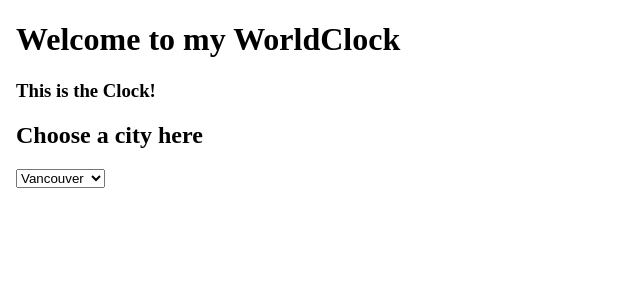
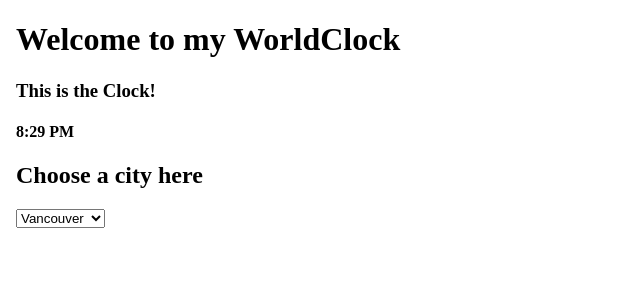
Before and after one commit to woodsmanlucas/WorldClock, an Angular app: page / in a window 1280 px wide. Shown: the top 300 px of the page, without its empty margins (0-640 px from the left). Built offline with nearby package versions, Linux system fonts and the light colour scheme.

Commit message:
added city time lookup service

```diff
--- a/src/app/ClockDirective.ts
+++ b/src/app/ClockDirective.ts
@@ -7,5 +7,5 @@ import { Component } from '@angular/core';
     templateUrl: './clock.html',
 })
 export class Clock {
-
+  now = new Date()
 }
--- a/src/app/clock.html
+++ b/src/app/clock.html
@@ -1 +1,2 @@
 <h3>This is the Clock!</h3>
+<h4>{{now | date: "shortTime"}}</h4>
```
Also changed, not shown: src/app/myTimeService.ts (+12 -0 lines).
